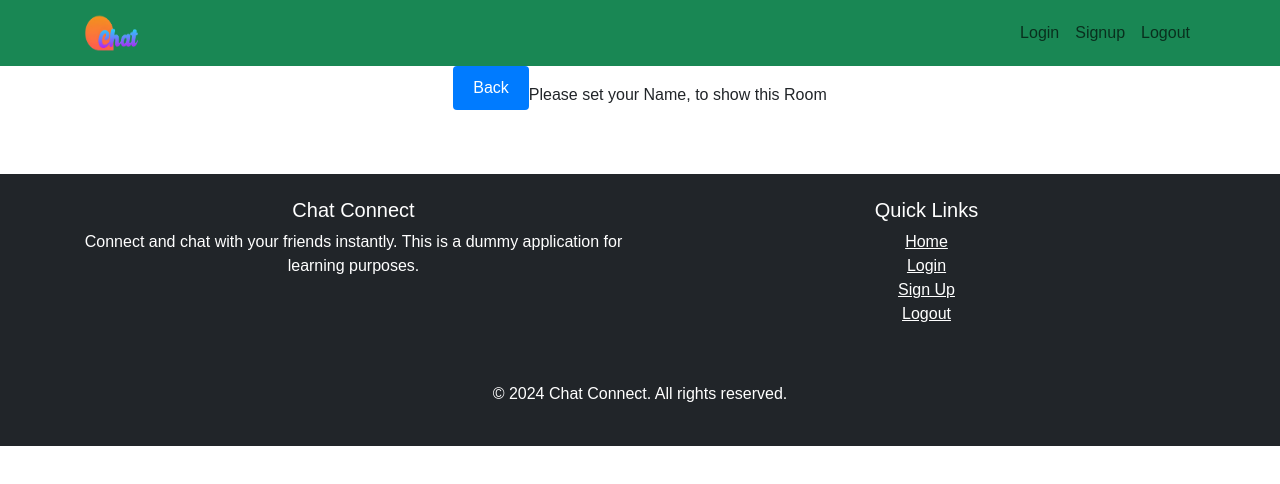
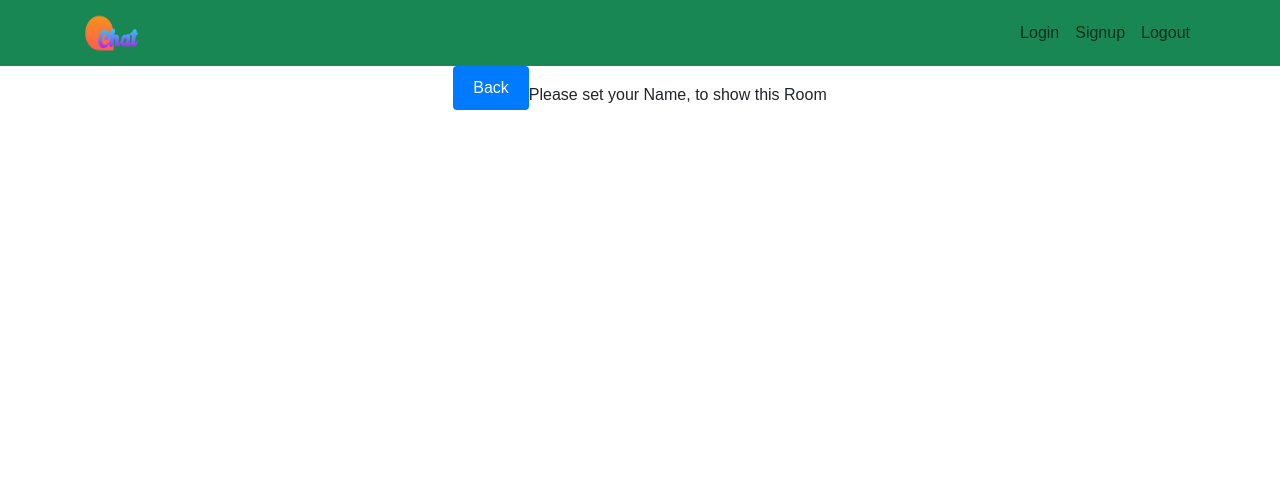
Before and after one commit to omjaisatya/chat-connect, a React (Create React App) app in the folder client/: page /chat/1/1 in a window 1280 px wide. Shown: the top 484 px of the page. Built offline with nearby package versions, Linux system fonts and the light colour scheme.

Commit message:
fix footer bugs

```diff
--- a/client/src/App.js
+++ b/client/src/App.js
@@ -8,7 +8,6 @@ import Chat from "./components/chat/Chat";
 import Login from "./components/layout/Login";
 import Signup from "./components/layout/Signup";
 import Logout from "./components/layout/Logout";
-import Footer from "./components/layout/Footer";
 
 function App() {
   const [user, setUser] = useState(null);
@@ -24,7 +23,6 @@ function App() {
             <Route path="/signup" element={<Signup />} />
             <Route path="/logout" element={<Logout />} />
           </Routes>
-          <Footer />
         </BrowserRouter>
       </UserContext.Provider>
     </div>
--- a/client/src/components/home/Home.js
+++ b/client/src/components/home/Home.js
@@ -4,6 +4,7 @@ import RoomList from "./RoomList";
 import io from "socket.io-client";
 import "bootstrap/dist/css/bootstrap.min.css"; // Import Bootstrap CSS
 import "./Home.css"; // Import your custom CSS if needed
+import Footer from "../layout/Footer";
 
 const ENDPT = "localhost:5000";
 let socket;
@@ -55,6 +56,7 @@ const Home = () => {
   };
 
   return (
+    <>
       <div className="container mt-4">
         <div className="row">
           <div className="col-md-6 col-lg-5">
@@ -107,6 +109,8 @@ const Home = () => {
           </div>
         </div>
       </div>
+      <Footer />
+    </>
   );
 };
 
--- a/client/src/components/layout/Footer.js
+++ b/client/src/components/layout/Footer.js
@@ -17,24 +17,24 @@ const Footer = () => {
             <h5>Quick Links</h5>
             <ul className="list-unstyled">
               <li>
-                <a href="/" className="text-white">
+                <Link to={"/"} className="text-white">
                   Home
-                </a>
+                </Link>
               </li>
               <li>
-                <a href="/login" className="text-white">
+                <Link to={"/login"} className="text-white">
                   Login
-                </a>
+                </Link>
               </li>
               <li>
-                <a href="/signup" className="text-white">
+                <Link to={"/signup"} className="text-white">
                   Sign Up
-                </a>
+                </Link>
               </li>
               <li>
-                <a href="/logout" className="text-white">
+                <Link to={"/logout"} className="text-white">
                   Logout
-                </a>
+                </Link>
               </li>
             </ul>
           </div>
```
Lines whose indentation alone changed are shown as unchanged.
